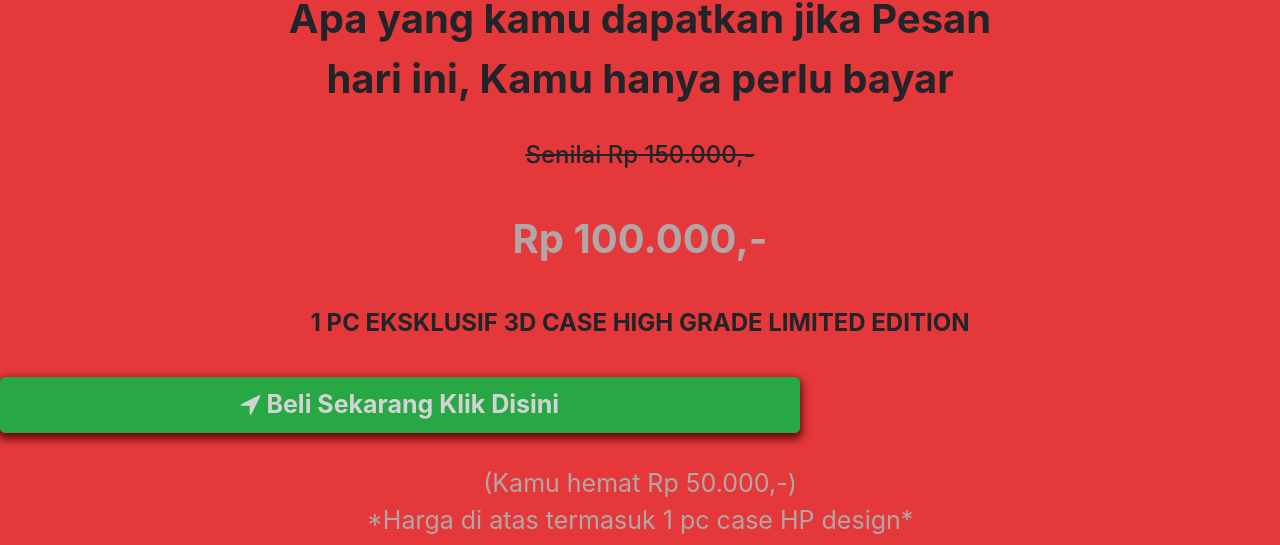
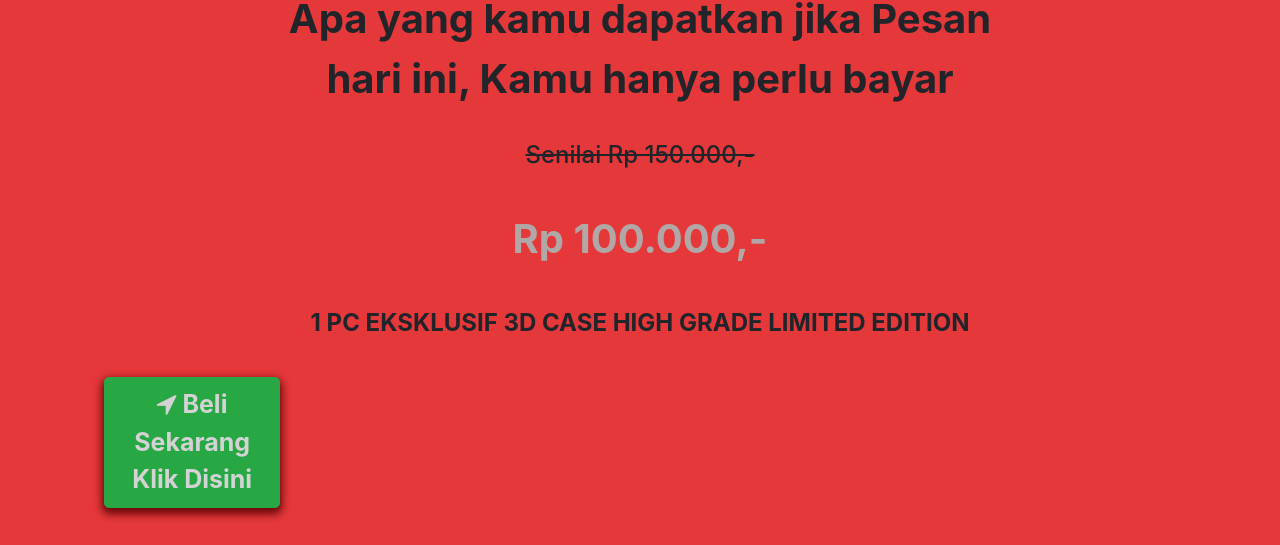
Before and after one commit to Rizzdd/Rizzdd.github.io, a plain HTML site: page index.html in a window 1280 px wide. Shown: the part 10259-10804 px from the top of the page. Drawn offline with nearby package versions, Linux system fonts and the light colour scheme.

Commit message:
Update index.html

```diff
--- a/index.html
+++ b/index.html
@@ -472,8 +472,8 @@
             </div>
             <div class="row">
                 <form class="" action="checkout.html">
-                    <div class="p-3 d-flex align-items-center justify-content-center flex-column mx-auto pann">
-                        <button class="btn btn-success btn-lg btn-block light-gray pann" type="submit"><i class="fa fa-location-arrow"> </i> Beli Sekarang Klik Disini</button>
+                    <div class="p-3 d-flex align-items-center justify-content-center flex-column mx-auto">
+                        <button class="btn btn-success btn-lg btn-block light-gray pan2" type="submit"><i class="fa fa-location-arrow"> </i> Beli Sekarang Klik Disini</button>
                     </div>
                 </form>
             </div>
```
